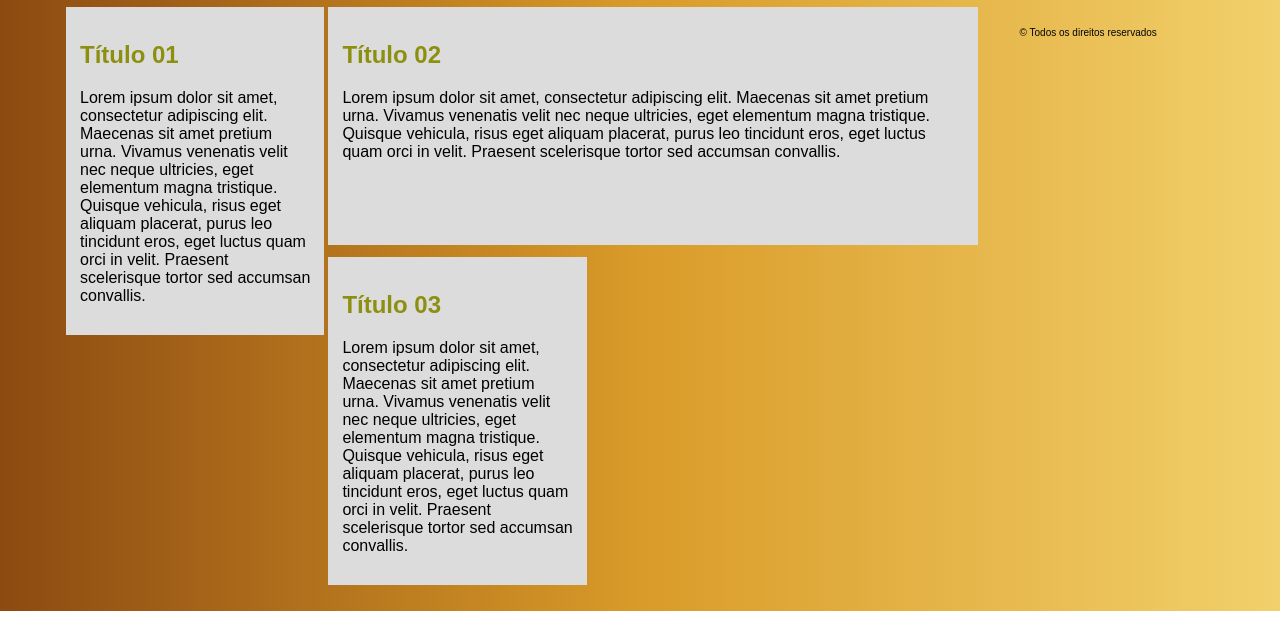
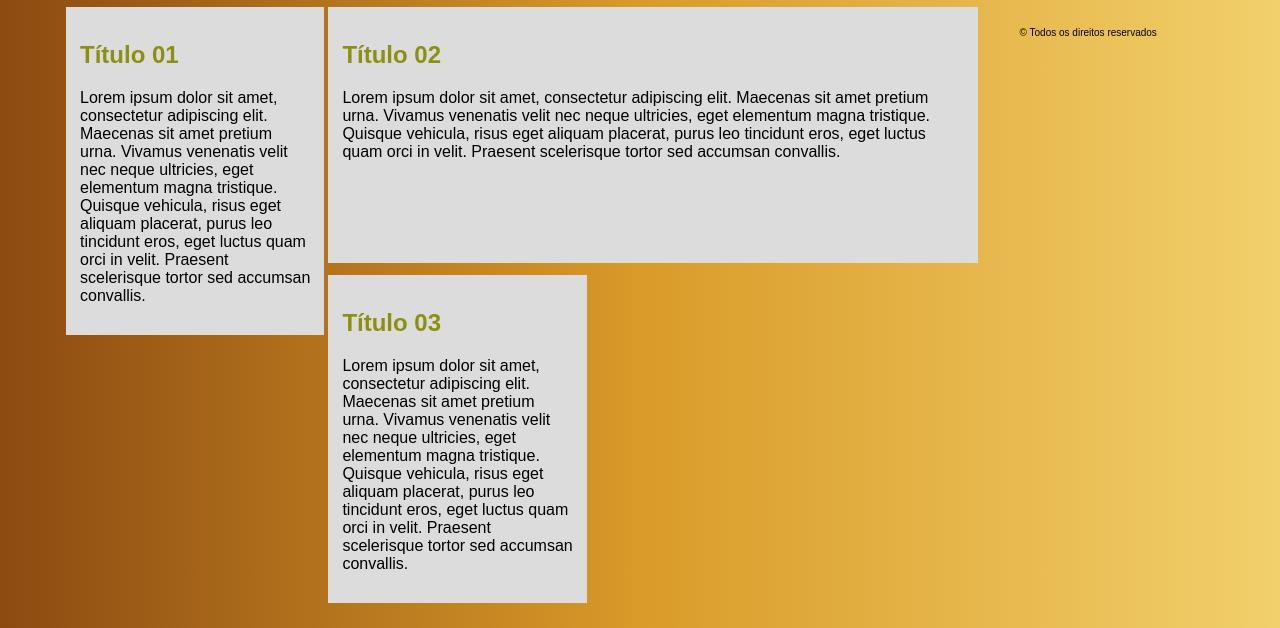
Before and after one commit to DouglasGustavoRibas/RDE14-Douglas_Gustavo_Ribas, a plain HTML site: page index.html in a window 1280 px wide. Shown: the part 189-817 px from the top of the page. Drawn offline with Linux system fonts and the light colour scheme.

Commit message:
Update RDE14_Layout02.css

```diff
--- a/RDE14_Layout02.css
+++ b/RDE14_Layout02.css
@@ -51,7 +51,7 @@ header{
 
 .conteudo.central{
     width: 54%;
-    height:210px;
+    height:228px;
     margin:10px 2px 2px 2px;
     background-color:gainsboro;
 }
```
